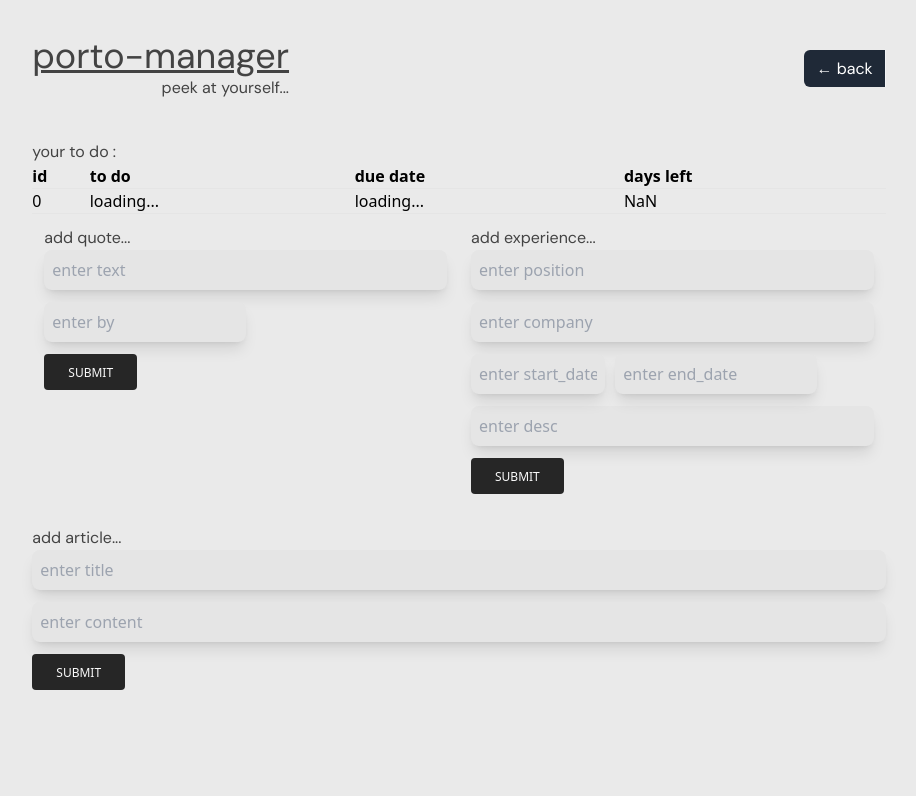
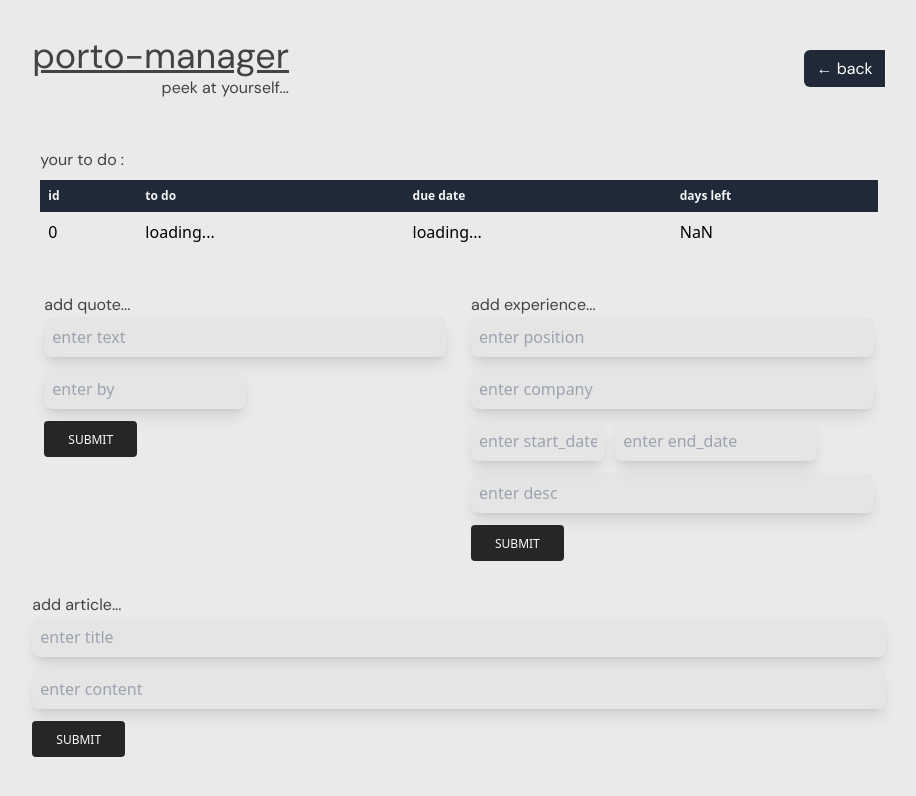
Before and after one commit to garrychrstn/porto-manager, a React (Vite) app in the folder frontend/: page /manage in a window 1280 px wide. Shown: the top 796 px of the page, without its empty margins (181-1097 px from the left). Built offline with nearby package versions, Linux system fonts and the light colour scheme; no server answers.

Commit message:
polishing style for table

```diff
--- a/frontend/src/Manage.jsx
+++ b/frontend/src/Manage.jsx
@@ -122,12 +122,12 @@ const Manage = () => {
             </div>
 
             <div className="show">
-                <section className="todo">
-                    <h2>your to do :</h2>
-                    <table className='min-w-full text-left text-surface m-auto'>
-                        <thead className='border-b border-neutral-200 dark:border-white/10'>
+                <section className="todo p-2">
+                    <h2 className="mb-2">your to do :</h2>
+                    <table className='min-w-full text-left text-surface m-auto p-5 mb-5'>
+                        <thead className='text-xs text-gray-100 bg-gray-800 dark:bg-gray-800 dark:text-neutral-300'>
                             <tr>
-                                <th>id</th>
+                                <th className="p-2">id</th>
                                 <th>to do</th>
                                 <th>due date</th>
                                 <th>days left</th>
@@ -135,8 +135,8 @@ const Manage = () => {
                         </thead>
                         <tbody>
                             { todos.map((todo) => (
-                                <tr className='border-b border-neutral-200 transition duration-300 ease-in-out hover:bg-neutral-100 dark:border-white/10 dark:hover:bg-neutral-600' key={ todo.id }>
-                                    <td>{ todo.id }</td>
+                                <tr className='border-b border-neutral-200 transition duration-300 ease-in-out hover:bg-neutral-100 dark:border-white/10 dark:hover:bg-neutral-300 p-5' key={ todo.id }>
+                                    <td className="p-2">{ todo.id }</td>
                                     <td>{ todo.do }</td>
                                     <td>{ todo.due }</td>
                                     <td>{ calculateDays(todo.due) }</td>
```
